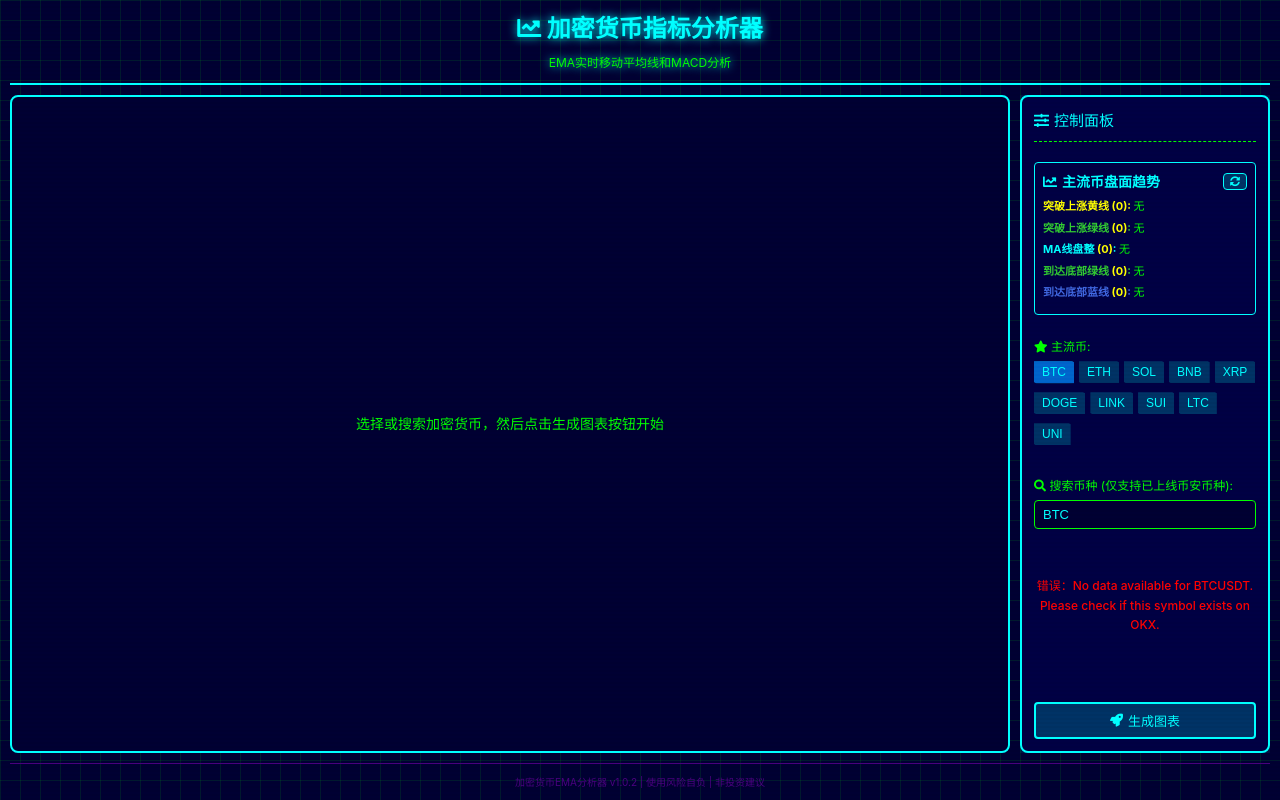
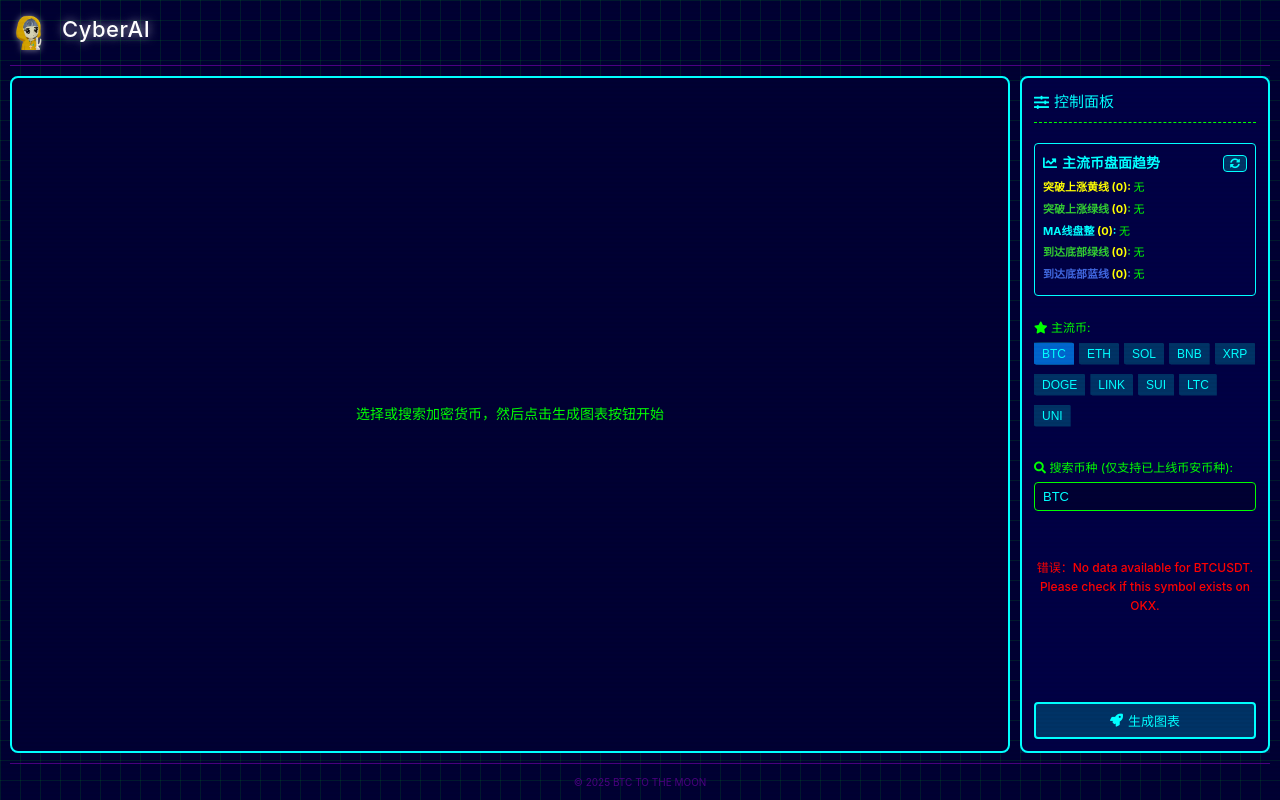
Before and after one commit to kuzicode/crypto-ema-web, a Flask app: page / in a window 1280 px wide. Run offline with Flask 3, Linux system fonts and the light colour scheme; data that the repository does not hold is empty.

Commit message:
update title

```diff
--- a/templates/index.html
+++ b/templates/index.html
@@ -6,7 +6,7 @@
     <!-- 添加 favicon -->
     <link rel="icon" type="image/x-icon" href="{{ url_for('static', filename='favicon.ico') }}">
     <link rel="shortcut icon" type="image/x-icon" href="{{ url_for('static', filename='favicon.ico') }}">
-    <title>Crypto Indicator Analyzer | 加密货币指标分析器</title>
+    <title>CyberAI | 加密货币指标分析器</title>
     <link rel="stylesheet" href="https://cdnjs.cloudflare.com/ajax/libs/font-awesome/5.15.4/css/all.min.css">
     <style>
         :root {
@@ -51,23 +51,38 @@
 
         /* 头部样式 */
         .header {
-            text-align: center;
+            text-align: left;
             margin-bottom: 10px;
-            border-bottom: 2px solid var(--accent-color);
+            border-bottom: 1px solid var(--grid-color);
             padding-bottom: 10px;
             text-shadow: 0 0 10px var(--accent-color);
             position: relative;
         }
 
         .header h1 {
-            font-size: 24px;
-            color: var(--accent-color);
+            font-size: 22px;
+            color: #FFFFFF;
             margin-bottom: 5px;
+            display: flex;
+            align-items: center;
+            gap: 12px;
+            font-weight: 500;
+            letter-spacing: 0.5px;
+            text-shadow: 0 0 10px rgba(255, 255, 255, 0.7);
+        }
+
+        .header-logo {
+            width: 40px;
+            height: 40px;
+            object-fit: contain;
+            filter: drop-shadow(0 0 3px rgba(255, 255, 255, 0.5));
+            flex-shrink: 0;
         }
 
         .header p {
             color: var(--text-color);
             font-size: 12px;
+            padding-left: 32px; /* 与图标对齐 */
         }
 
         /* 主内容区布局 */
@@ -523,14 +538,11 @@
 <body>
     <div class="crt-effect"></div>
     <div class="container">
-        <!-- 标题部分 -->
         <div class="header">
-            <h1><i class="fas fa-chart-line"></i>
-                加密货币指标分析器
+            <h1>
+                <img src="{{ url_for('static', filename='favicon.ico') }}" alt="Logo" class="header-logo">
+                CyberAI
             </h1>
-            <p>
-                EMA实时移动平均线和MACD分析
-            </p>
         </div>
 
         <div class="main-content">
@@ -677,7 +689,7 @@
 
         <div class="footer">
             <p>
-                加密货币EMA分析器 v1.0.2 | 使用风险自负 | 非投资建议
+                © 2025 BTC TO THE MOON
             </p>
         </div>
     </div>
```
